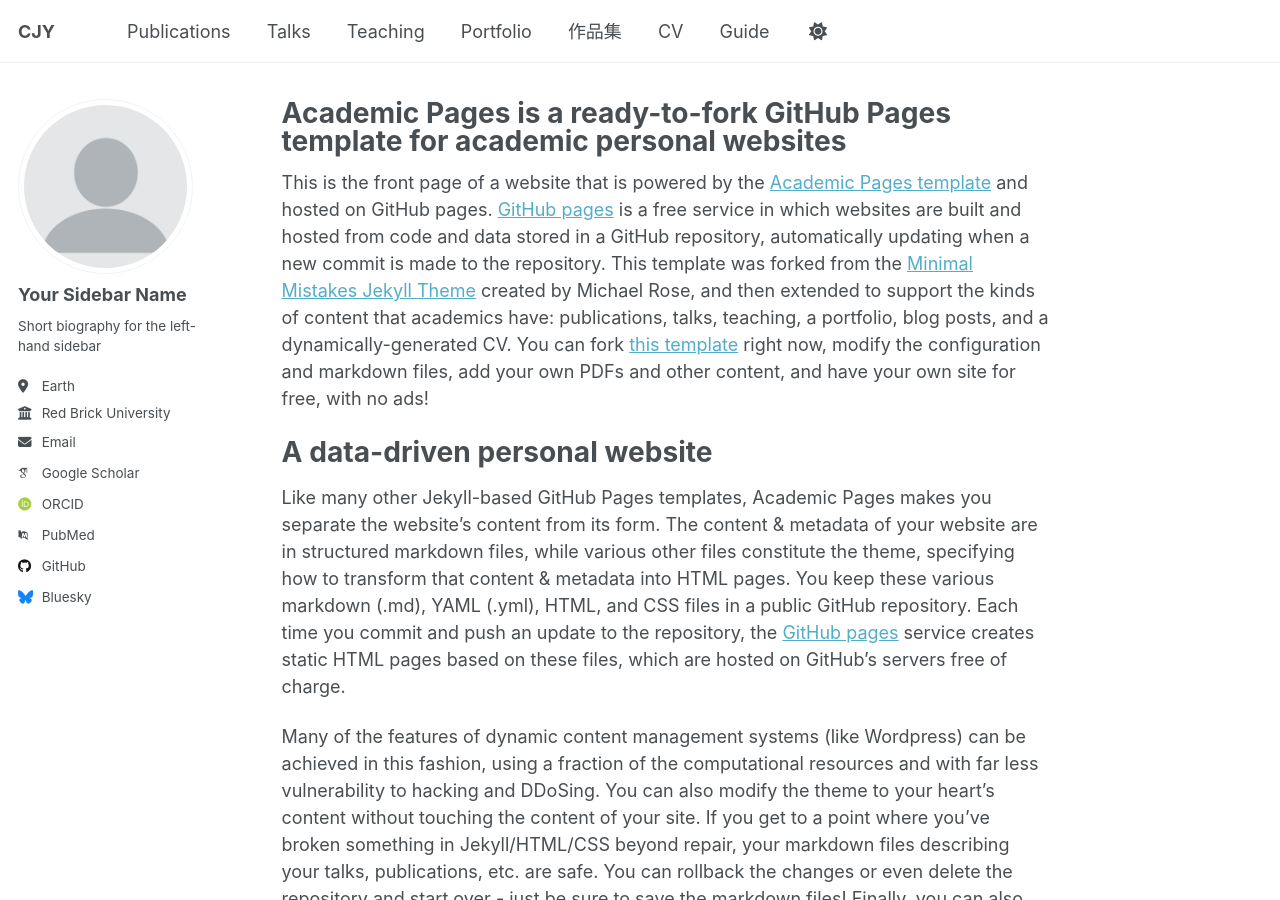
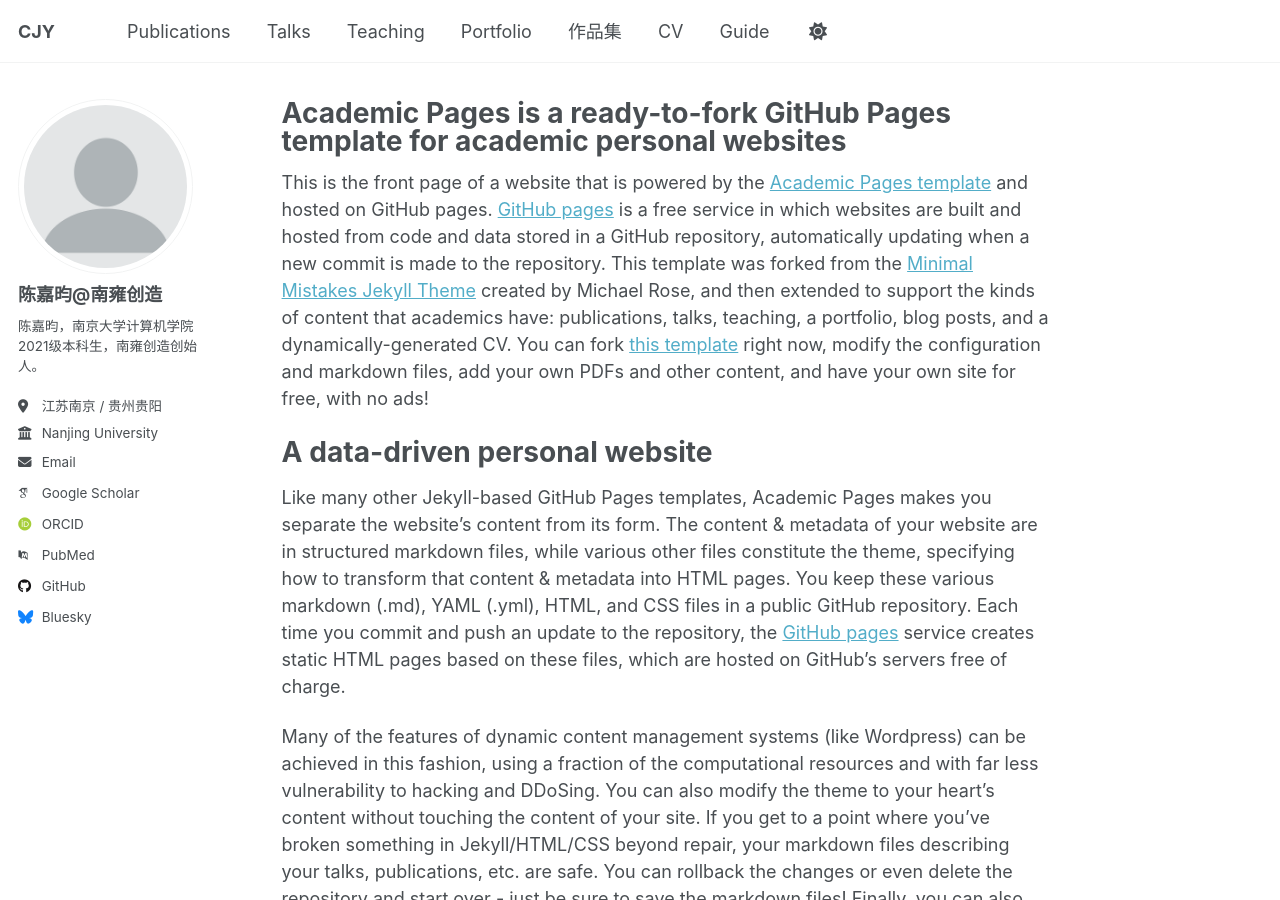
Before and after one commit to chenjiayun212/chenjiayun212.github.io, a Jekyll site: the page built from _pages/about.md, in a window 1280 px wide and 900 px high. Built offline with Jekyll 4.4.1, drawn with Linux system fonts in a browser that asks for light colours; some web fonts are replaced.

Commit message:
陈嘉昀介绍

```diff
--- a/_config.yml
+++ b/_config.yml
@@ -23,13 +23,13 @@
 author:
   # Biographic information
   avatar           : "profile.png"
-  name             : "Your Sidebar Name"
+  name             : "陈嘉昀@南雍创造"
   pronouns         : # example: "she/her"
-  bio              : "Short biography for the left-hand sidebar"
-  location         : "Earth"
-  employer         : "Red Brick University"
+  bio              : "陈嘉昀，南京大学计算机学院2021级本科生，南雍创造创始人。"
+  location         : "江苏南京 / 贵州贵阳"
+  employer         : "Nanjing University"
   uri              : # URL
-  email            : "none@example.org"
+  email            : "chenjiayunju@gmail.com"
 
   # Academic websites
   academia         : # URL
```
